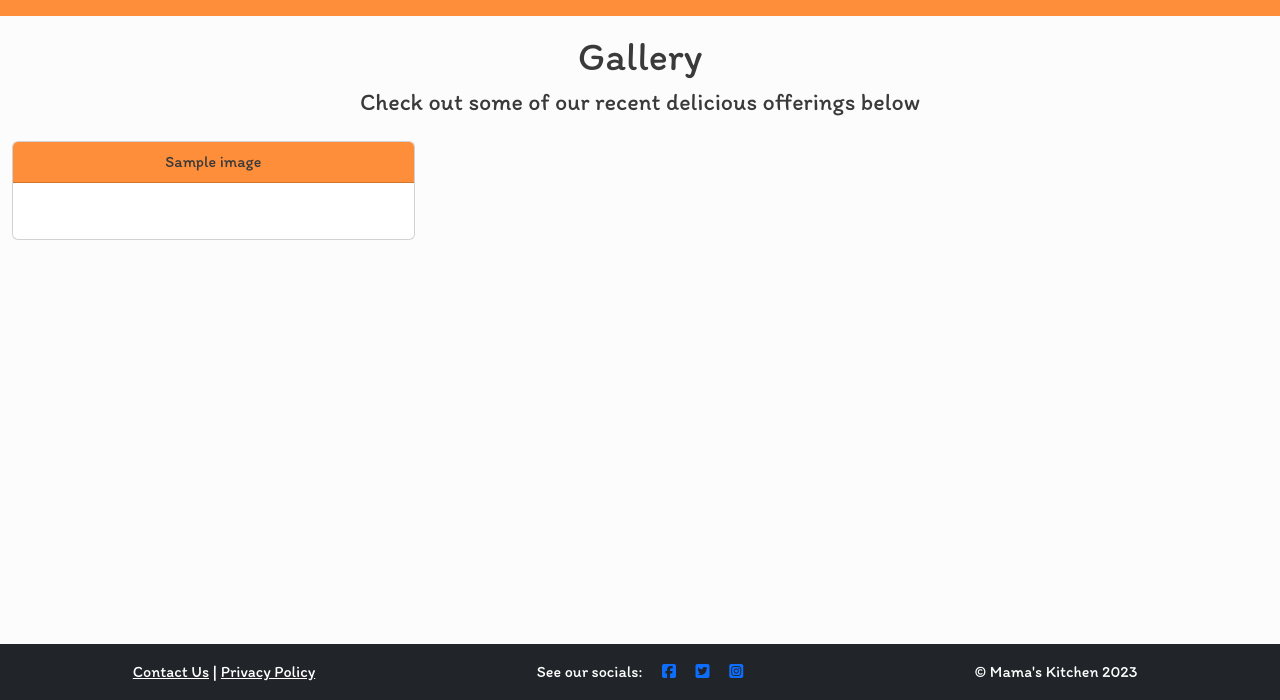
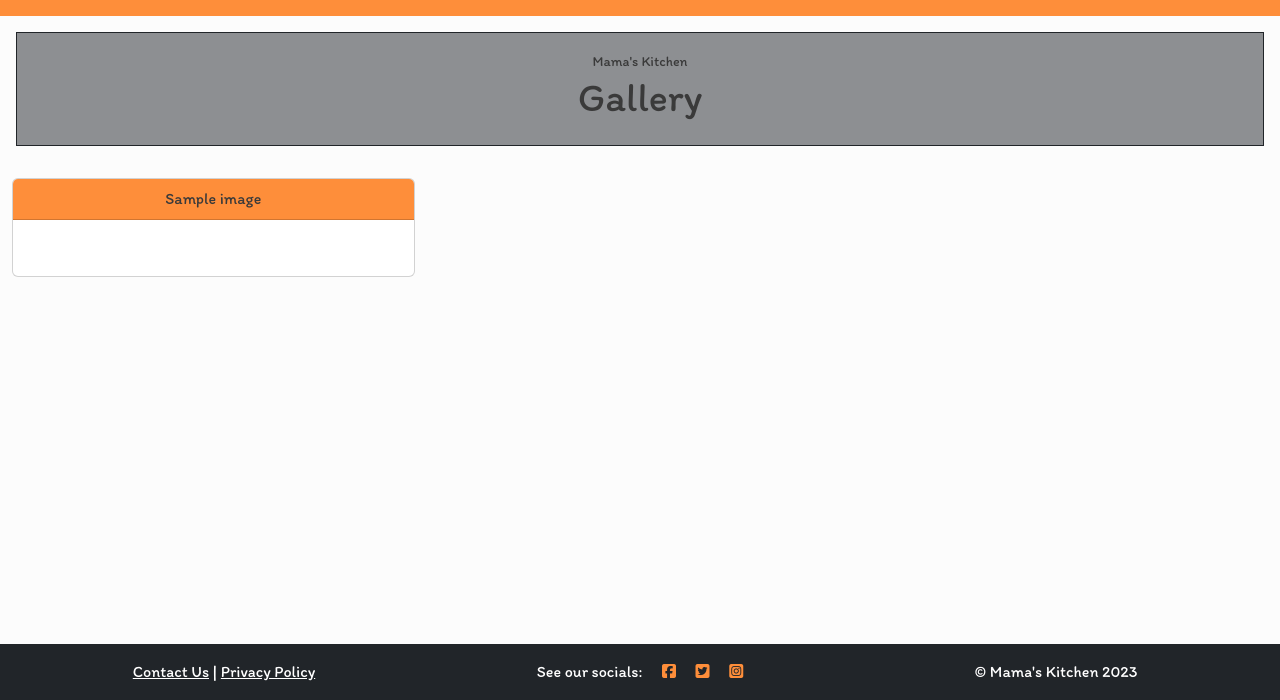
Before and after one commit to Roybin0/mamaskitchen00, a Django app: page /gallery/ in a window 1280 px wide. Shown: the part 100-800 px from the top of the page. Run offline with Django 3.2, Linux system fonts and the light colour scheme; tables that the repository leaves empty hold one stand-in row (values such as "Sample post"); some libraries are stand-ins or nearby versions; some web fonts are replaced.

Commit message:
Styling changes to gallery and index welcome text

```diff
--- a/static/css/style.css
+++ b/static/css/style.css
@@ -97,10 +97,10 @@ h1, h2 {
 
 @keyframes welcome-text-zoom {
     from {
-        transform: scale(0.8);
+        transform: scale(0.7);
     }
     to {
-        transform: scale(1);
+        transform: scale(0.9);
     }
 }
 
--- a/templates/base.html
+++ b/templates/base.html
@@ -124,9 +124,9 @@
                 <a href="{% url 'contact' %}" class="text-white">Contact Us</a> | <a href="{% url 'privacy' %}" class="text-white">Privacy Policy</a>
             </div>
             <div class="col-12 col-md-4 text-center text-white">
-                See our socials: <a href="https://facebook.com" target="_blank"><i class="fab fa-facebook-square ms-3"></i></a>
-                <a href="https://twitter.com" target="_blank"><i class="fab fa-twitter-square ms-3"></i></a>
-                <a href="https://instagram.com" target="_blank"><i class="fab fa-instagram-square ms-3"></i></a>
+                See our socials: <a href="https://facebook.com" target="_blank"><i class="fab fa-facebook-square ms-3 orange-text"></i></a>
+                <a href="https://twitter.com" target="_blank"><i class="fab fa-twitter-square ms-3 orange-text"></i></a>
+                <a href="https://instagram.com" target="_blank"><i class="fab fa-instagram-square ms-3 orange-text"></i></a>
             </div>
             <div class="col-12 col-md-4 text-center text-white">&copy; Mama's Kitchen 2023</div>
         </div>
--- a/templates/gallery.html
+++ b/templates/gallery.html
@@ -2,10 +2,10 @@
 {% block content %}
 {% load static %}
 <section id="thankyou-section" class="container-fluid">
-    <div class="row">
-        <div class="col-md-6 offset-md-3 pt-3 text-center">
+    <div class="row p-3">
+        <div class="col-12 bg-menu-header text-center p-3 border border-dark">
+            <small>Mama's Kitchen</small>
             <h1>Gallery</h1>
-            <h4>Check out some of our recent delicious offerings below</h4>
         </div>
     </div>
 
@@ -39,10 +39,10 @@
     <nav aria-label="Page navigation">
         <ul class="pagination justify-content-center">
             {% if page_obj.has_previous %}
-            <li><a href="?page={{ page_obj.previous_page_number }}" class="page-link">&laquo; PREV </a></li>
+            <li><a href="?page={{ page_obj.previous_page_number }}" class="page-link orange-text">&laquo; PREV </a></li>
             {% endif %}
             {% if page_obj.has_next %}
-            <li><a href="?page={{ page_obj.next_page_number }}" class="page-link"> NEXT &raquo;</a></li>
+            <li><a href="?page={{ page_obj.next_page_number }}" class="page-link orange-text"> NEXT &raquo;</a></li>
 
             {% endif %}
         </ul>
--- a/templates/index.html
+++ b/templates/index.html
@@ -4,7 +4,7 @@
 {% load static %}
 <section id="main-image-section container-fluid">
     <div class="row">
-        <div id="welcome-text" class="col-12 text-center white-text bg-welcome-text p-3">
+        <div id="welcome-text" class="col-12 bg-menu-header text-center p-3 border border-dark">
             <h3>Welcome to Mama's Kitchen</h3>
             <p>Quality food at quality prices</p>
         </div>
--- a/templates/menu.html
+++ b/templates/menu.html
@@ -6,7 +6,7 @@
     <div class="row p-3">
         <div class="col-12 bg-menu-header text-center p-3 border border-dark">
             <small>Mama's Kitchen</small>
-            <h2>Dining Menu</h2>
+            <h1>Dining Menu</h1>
         </div>
     </div>
 
@@ -174,7 +174,7 @@
     <div class="row p-3">
         <div class="col-12 bg-menu-header text-center p-3 border border-dark">
             <small>Mama's Kitchen</small>
-            <h2>Drinks Menu</h2>
+            <h1>Drinks Menu</h1>
         </div>
     </div>
 
```
